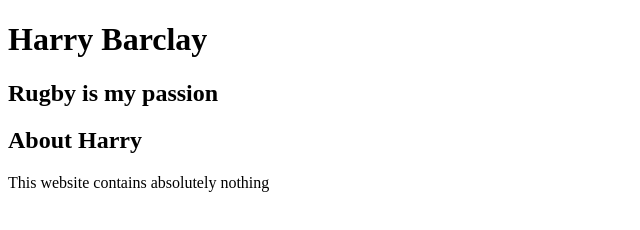
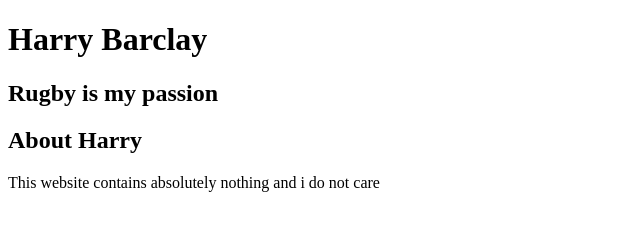
Before and after one commit to harrybarclay19/harrybarclay.me, a plain HTML site: page index.html in a window 1280 px wide. Shown: the whole page, without its empty margins (0-640 px from the left). Drawn offline with Linux system fonts and the light colour scheme.

Commit message:
making a change to check everything is working

```diff
--- a/index.html
+++ b/index.html
@@ -11,7 +11,7 @@
       </header>
       <section>
         <h1>About Harry</h1>
-        <p>This website contains absolutely nothing</p>
+        <p>This website contains absolutely nothing and i do not care</p>
       </section>
   </body>
 </html>
```
